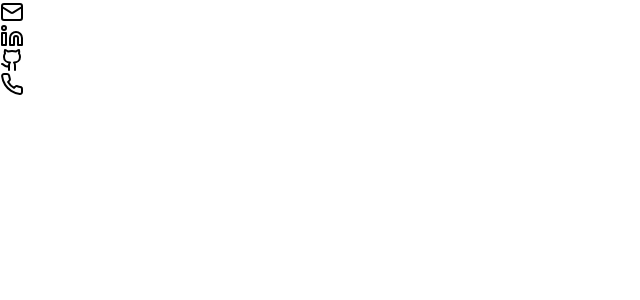
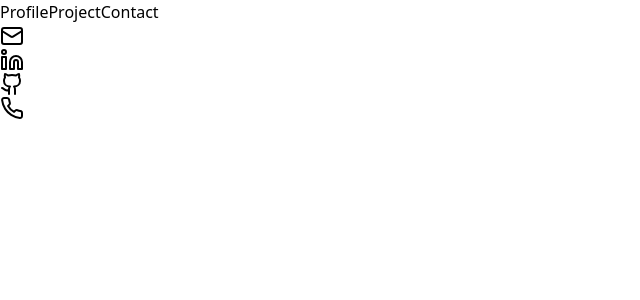
Before and after one commit to V-Karthick/Mern-Portfolio, a React (Vite) app: page /profile in a window 1280 px wide. Shown: the top 300 px of the page, without its empty margins (0-640 px from the left). Built offline with nearby package versions, Linux system fonts and the light colour scheme.

Commit message:
Routers are implemented

```diff
--- a/package.json
+++ b/package.json
@@ -12,7 +12,8 @@
   "dependencies": {
     "lucide-react": "^0.441.0",
     "react": "^18.3.1",
-    "react-dom": "^18.3.1"
+    "react-dom": "^18.3.1",
+    "react-router-dom": "^6.26.2"
   },
   "devDependencies": {
     "@eslint/js": "^9.9.0",
--- a/src/App.jsx
+++ b/src/App.jsx
@@ -1,11 +1,22 @@
 import React from 'react'
 import Profile from './pages/Profile'
+import { BrowserRouter, Routes, Route } from 'react-router-dom'
+import Contact from './pages/Contact'
+import Project from './pages/Project'
+import WebLayout from './Layouts/WebLayout'
+
 
 const App = () => {
   return (
-    <div>
-        <Profile/>
-    </div>
+    <BrowserRouter>
+      <Routes>
+        <Route element={<WebLayout/>}>
+            <Route path="/profile" element={<Profile/>}></Route>
+            <Route path="/contact" element={<Contact/>}></Route>
+            <Route path='/project' element={<Project/>}></Route>
+        </Route>
+      </Routes>
+    </BrowserRouter>
   )
 }
 
--- /dev/null
+++ b/src/Layouts/WebLayout.jsx
@@ -0,0 +1,15 @@
+import React from 'react'
+import Navbar from '../components/Navbar'
+import { Outlet } from 'react-router-dom'
+
+const WebLayout = () => {
+  return (
+    <div className='h-screen'>
+        <div className='h-[10%]'><Navbar/></div>
+        <div className='h-[90%]'><Outlet/></div>
+
+    </div>
+  )
+}
+
+export default WebLayout
--- /dev/null
+++ b/src/components/Navbar.jsx
@@ -0,0 +1,14 @@
+import React from 'react'
+import { Link } from 'react-router-dom'
+
+const Navbar = () => {
+  return (
+    <div className='text-black'>
+      <Link to="/profile">Profile</Link>
+      <Link to="/project">Project</Link>
+      <Link to="/contact">Contact</Link>
+    </div>
+  )
+}
+
+export default Navbar
--- /dev/null
+++ b/src/pages/Contact.jsx
@@ -0,0 +1,9 @@
+import React from 'react'
+
+const Contact = () => {
+  return (
+    <div className='h-screen w-screen bg-black text-white'>Contact</div>
+  )
+}
+
+export default Contact
--- a/src/pages/Profile.jsx
+++ b/src/pages/Profile.jsx
@@ -15,7 +15,7 @@ const Profile = () => {
       </div>
         <div className='h-screen w-[40%]  flex justify-around items-center'>
           <div><Mail className='text-white h-10 w-10' /></div>
-          <iv><Linkedin className='text-white h-10 w-10'/></iv>
+          <div><Linkedin className='text-white h-10 w-10'/></div>
           <div><Github className='text-white h-10 w-10'/></div>
           <div><Phone className='text-white h-10 w-10'/></div>
         </div>
--- /dev/null
+++ b/src/pages/Project.jsx
@@ -0,0 +1,9 @@
+import React from 'react'
+
+const Project = () => {
+  return (
+    <div className='h-screen w-screen bg-black text-white'>Project</div>
+  )
+}
+
+export default Project
```
Also changed, not shown: 1 other file (tests, documents, lock files or other folders).
